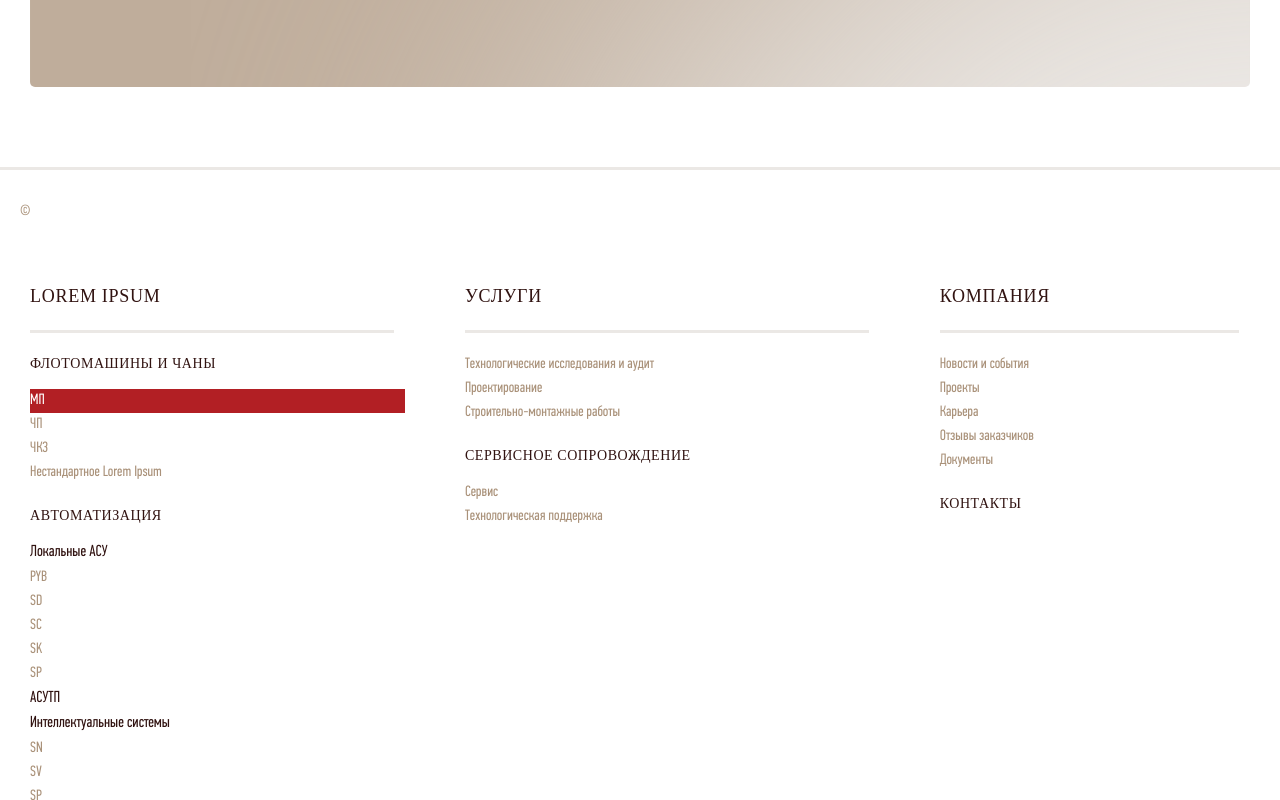
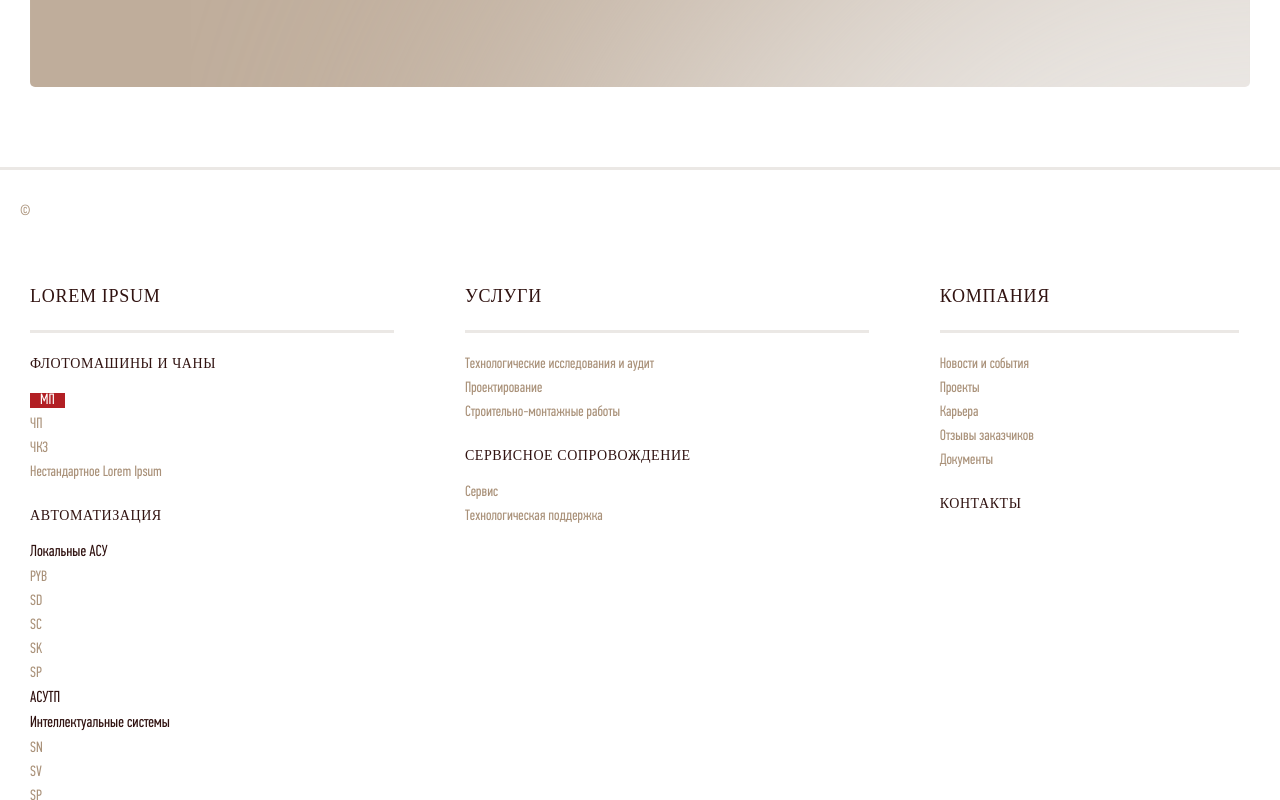
Before and after one commit to diana-nikolaeva/mind-berau-test, a Vue app: page / in a window 1280 px wide. In both pictures the pointer is over the link "МП". Shown: the part 3025-3825 px from the top of the page. Built offline with nearby package versions, Linux system fonts and the light colour scheme; the HTML template or start-up script is replaced by a standard one; a web font is replaced by a local one.

Commit message:
bcgr for a:hover in footer

```diff
--- a/src/components/footerBlock.vue
+++ b/src/components/footerBlock.vue
@@ -142,9 +142,10 @@ ul{
     list-style: none;
     cursor: pointer;
     &:hover{
-      background-color: #B21F24;
       a{
         color:#fff;
+        background-color: #B21F24;
+        padding: 0  10px;
       }
     }
   }
--- a/src/components/mainMenu.vue
+++ b/src/components/mainMenu.vue
@@ -301,6 +301,7 @@ nav {
       background: #b21f24ed;
       a {
         color: #fff;
+        padding: 10px;
       }
     }
   }
```
